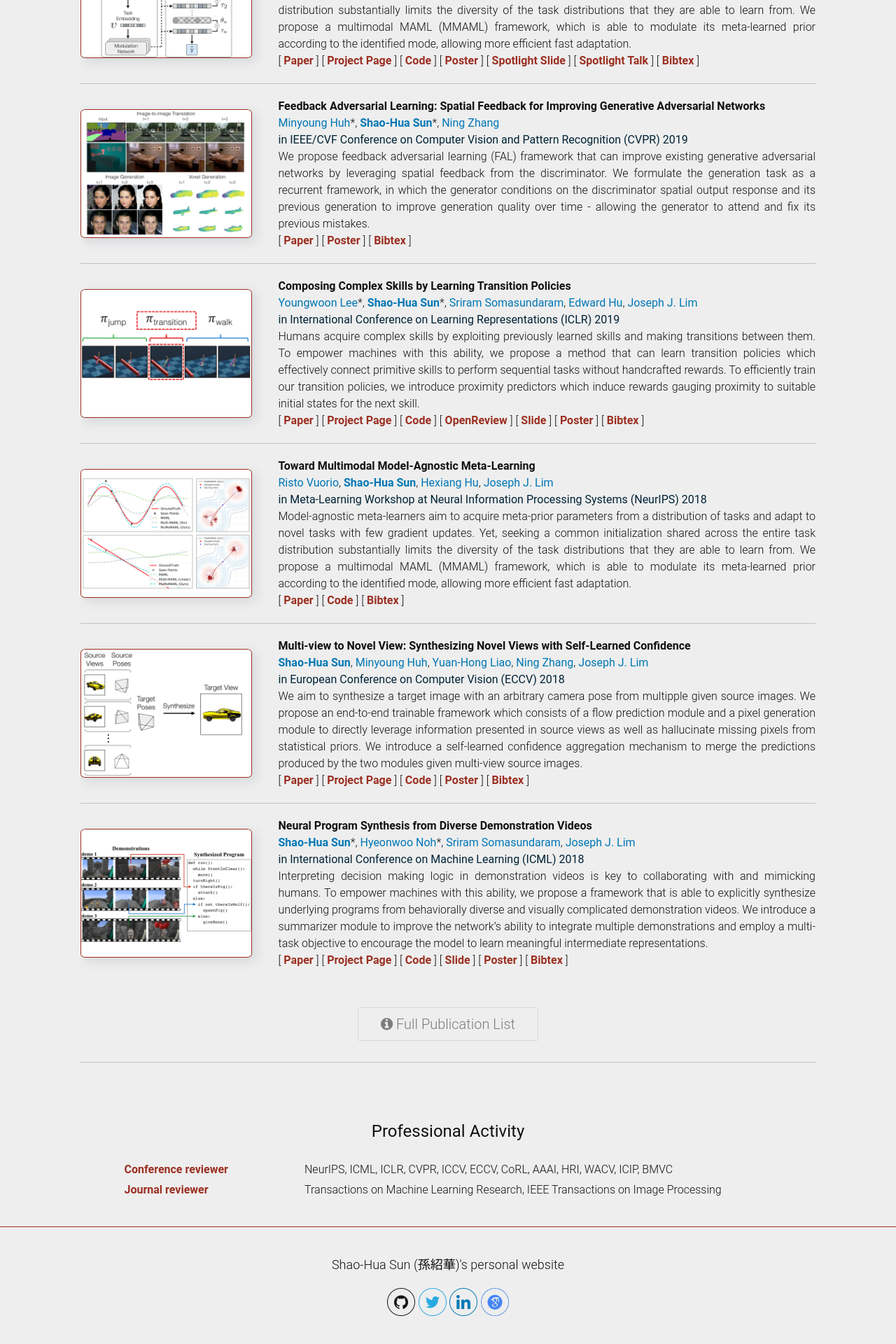
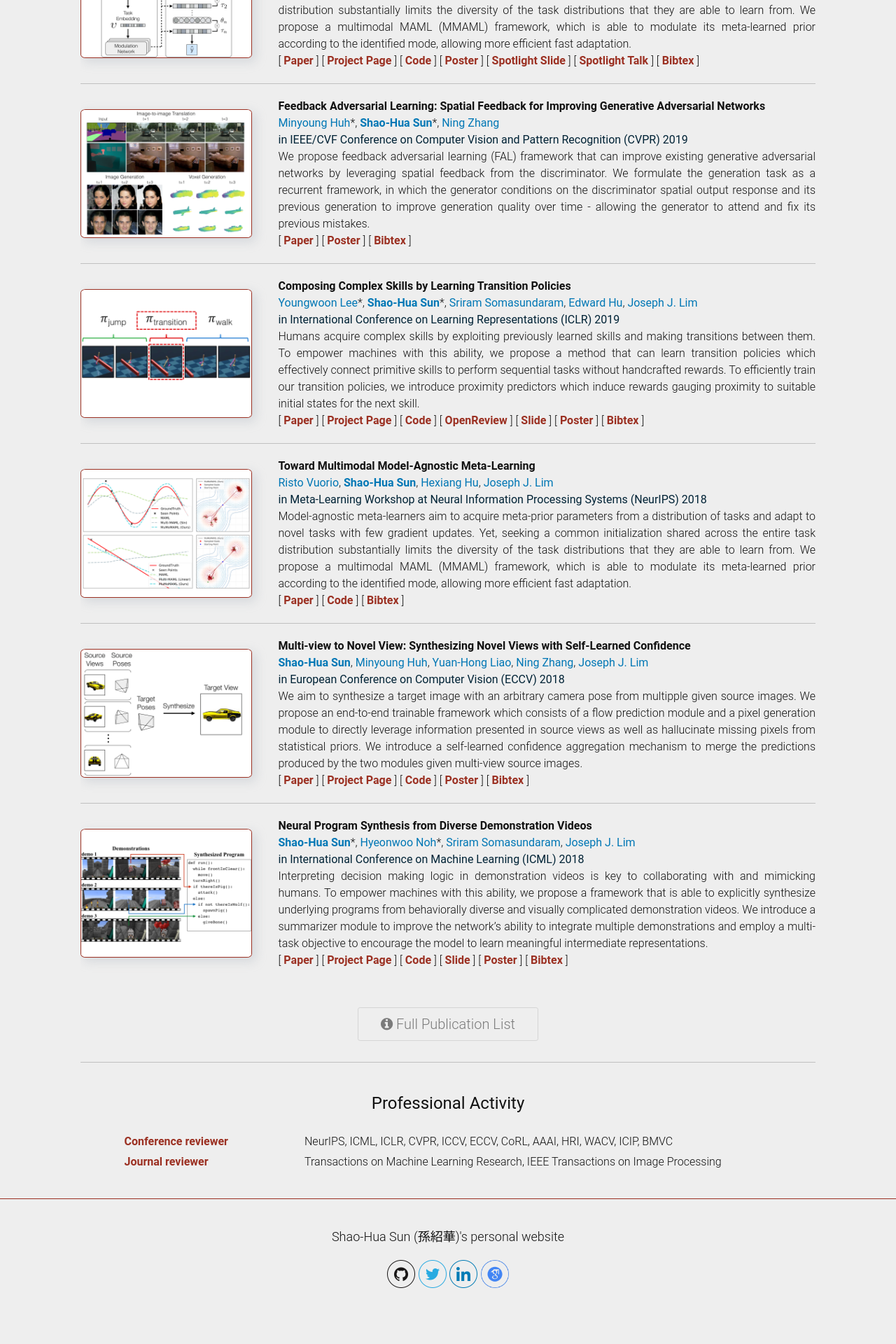
Before and after one commit to shaohua0116/shaohua0116.github.io, a Jekyll site: the page built from index.html, in a window 1280 px wide. Shown: the part 2715-4635 px from the top of the page at 70% size. Built offline with Jekyll 4.4.1, drawn with Linux system fonts in a browser that asks for light colours; some web fonts are replaced; after the commit the page ends 4595 px from its top, so only the background shows below that.

Commit message:
reduce service div margin

```diff
--- a/_sass/_service.scss
+++ b/_sass/_service.scss
@@ -1,12 +1,12 @@
 /*
 * service items
 */
-$service-padding: 20px;
+ $service-padding: 20px;
 
 .service {
   max-width:        -webkit-calc(90% - (#{$spacing-unit} / 2));
   max-width:        calc(90% - (#{$spacing-unit} / 2));
-  margin-top:       #{$spacing-unit};
+//  margin-top:       #{$spacing-unit};
   margin-left:      auto;
   margin-right:     auto;
   @include media-query($on-palm) {
```
